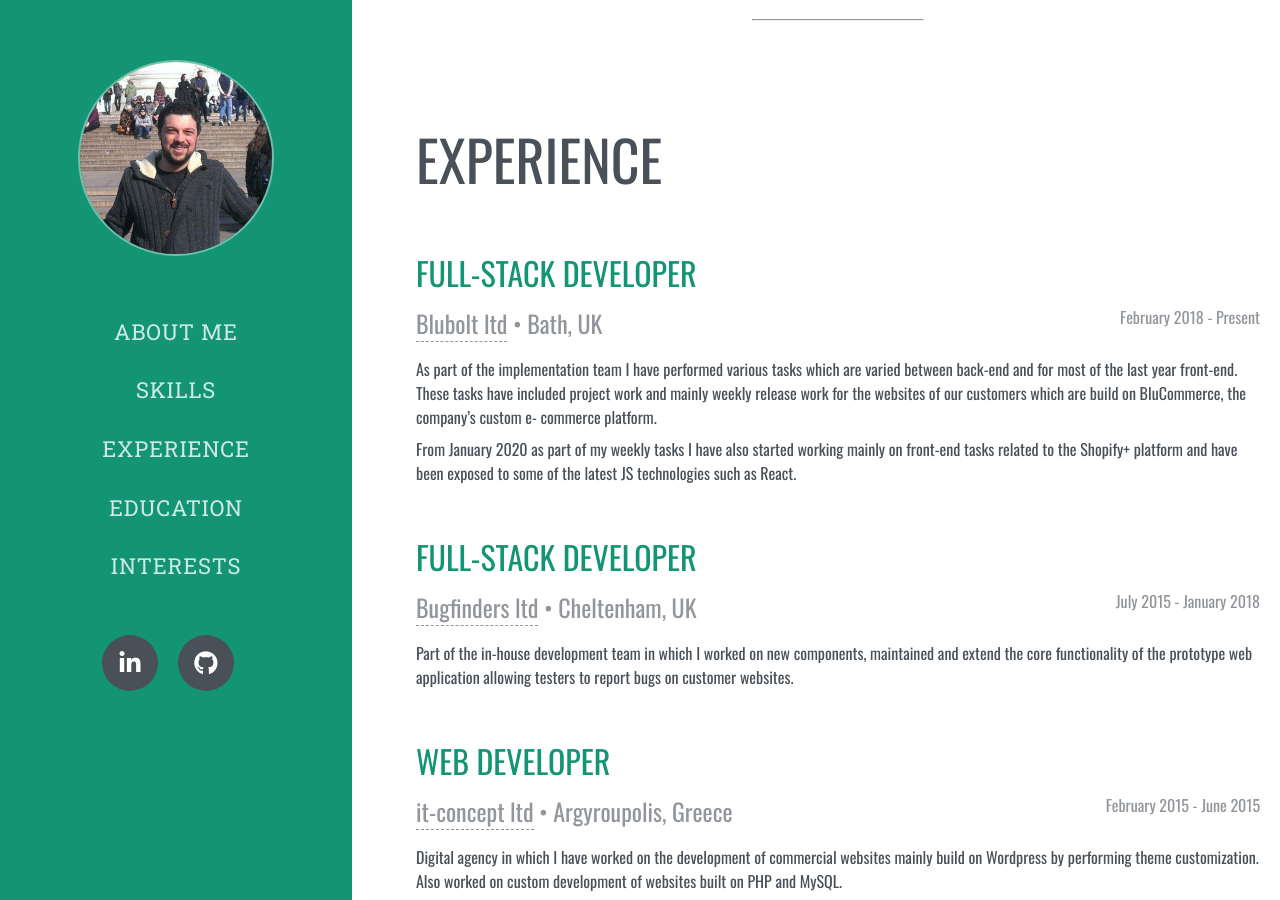
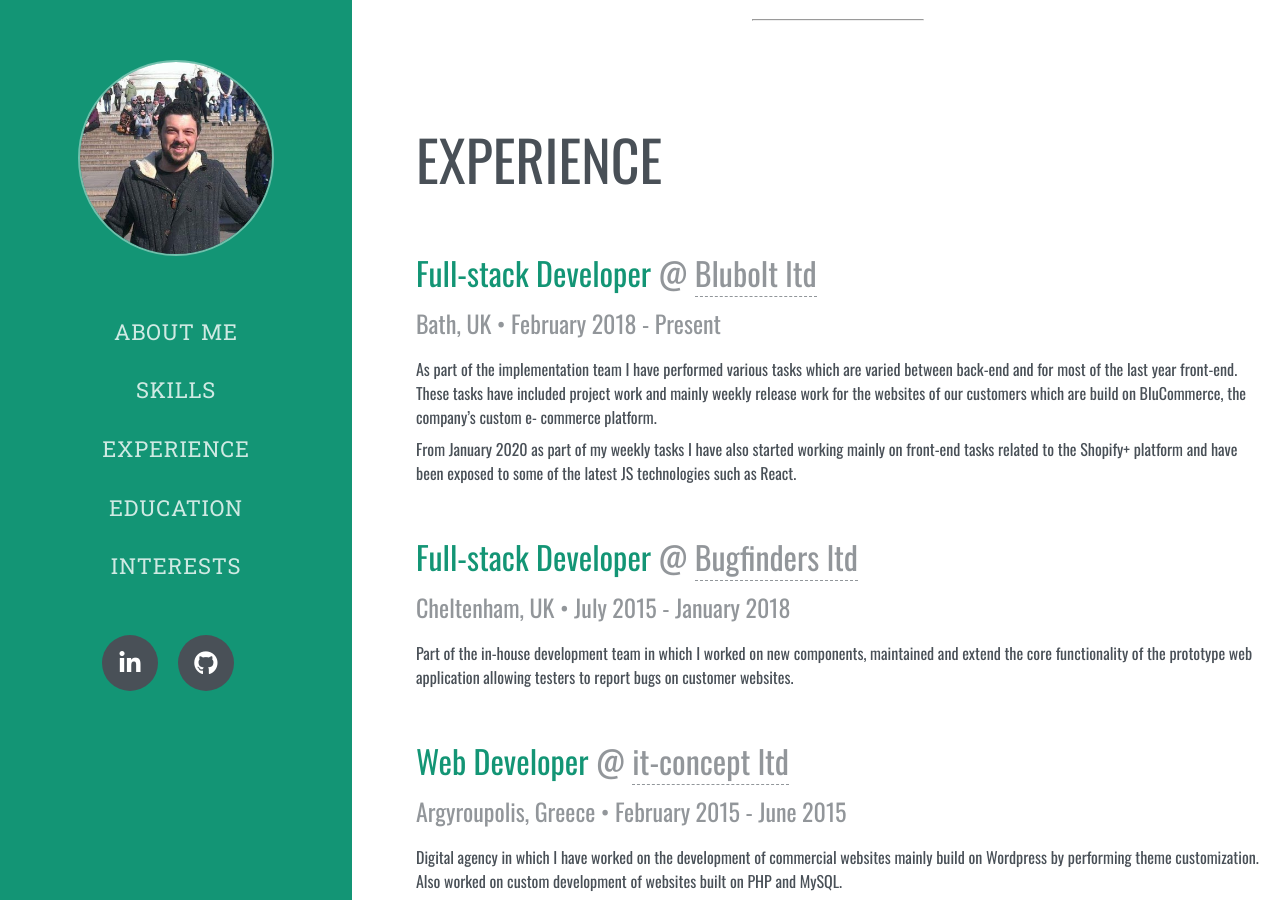
Before and after one commit to ltdev22/ltdev22.github.io, a Jekyll site: the page built from index.html, in a window 1280 px wide and 900 px high, scrolled down 1969 px. Built offline with Jekyll 4.4.1, drawn with Linux system fonts in a browser that asks for light colours; some of the changed text lies outside the part shown.

Commit message:
Move experience date within title blocks

```diff
--- a/_includes/sections/experience.html
+++ b/_includes/sections/experience.html
@@ -6,12 +6,12 @@
     {% for job in site.data.experience %}
         <div class="experience-item">
             <div class="experience-content">
-                <h3 class="experience-heading">{{ job.job_title }}</h3>
-                <div class="experience-date">
-                    <span>{{ job.date }}</span>
-                </div><!-- /.experience-date -->
+                <h3 class="experience-heading">
+                    <span class="role">{{ job.job_title }}</span>
+                    <span class="company"> @ <a href="{{ job.link }}" target="_blank">{{ job.company_info }}</a></span>
+                </h3>
                 <div class="experience-subheading">
-                    <a href="{{ job.link }}" target="_blank">{{ job.company_info }}</a> &bull; {{ job.location }}
+                    <span>{{ job.location }}</span> &bull; <span>{{ job.date }}</span>
                 </div>
                 <div class="experience-description">
                     {{ job.description }}
--- a/_sass/experience.scss
+++ b/_sass/experience.scss
@@ -5,12 +5,11 @@
     .experience-heading {
         font-size: 2rem;
         color: $base-color;
-        text-transform: uppercase;
         margin-bottom: 0.5rem;
-    }
-    .experience-date {
-        float: right;
-        color: rgba($text-color, 0.6);
+        .company, .company a {
+            color: rgba($text-color, 0.6);
+            border-color: rgba($text-color, 0.6);
+        }
     }
     .experience-subheading {
         font-size: 1.5rem;
```
